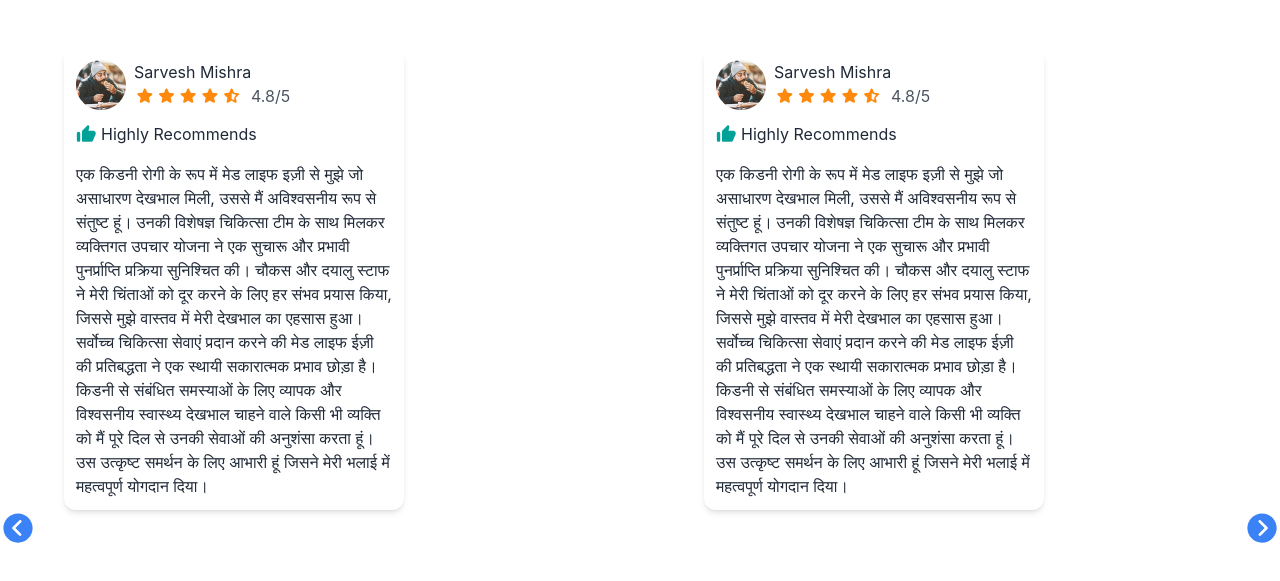
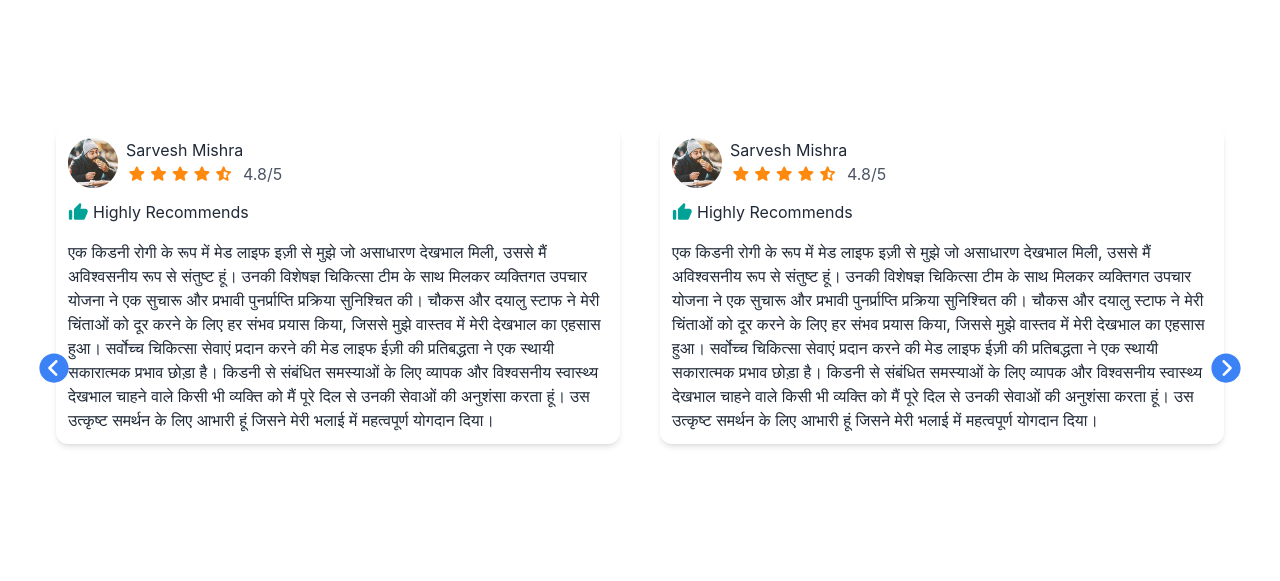
Before and after one commit to aakashk1905/medlifeFrontend, a React (Create React App) app: page /caurosel in a window 1280 px wide. Shown: the part 103-684 px from the top of the page. Built offline with nearby package versions, Linux system fonts and the light colour scheme.

Commit message:
responsive issue fixed in hero section

```diff
--- a/src/App.css
+++ b/src/App.css
@@ -1,4 +1,8 @@
-
+.swiper-slide{
+  /* width: fit-content !important; */
+  display: flex !important;
+  justify-content: center !important;
+}
 
 .App {
   text-align: center;
--- a/src/App.js
+++ b/src/App.js
@@ -31,6 +31,7 @@
 import Caurosel2 from "./Components/Caurosel2";
 import 'swiper/css';
 import 'swiper/css/navigation';
+import "./App.css"
 const queryClient = new QueryClient();
 function App() {
   return (
--- a/src/Components/Caurosel.jsx
+++ b/src/Components/Caurosel.jsx
@@ -10,7 +10,7 @@
 
 const Caurosel = () => {
     return (
-      <div className='flex items-center justify-center h-screen'>
+      <div className='flex items-center justify-center h-screen relative mx-9'>
           <Swiper slidesPerView={1}
           breakpoints={{
             768: {
@@ -32,8 +32,8 @@
           modules={[]} className="carousel">
 
         <SwiperSlide>
-        <div className='px-10 lg:px-16'>
-        <div className="bg-white w-[340px] h-auto p-3 rounded-xl shadow-md">
+        <div className='px-[20px]'>
+        <div className="bg-white w-full h-auto p-3 rounded-xl shadow-md">
             <div className="flex gap-2 mb-3">
               <img src={fbrev} alt=""/>
               <div>
@@ -76,8 +76,8 @@
         </SwiperSlide>
 
         <SwiperSlide>
-        <div className='px-10 lg:px-16'>
-        <div className="bg-white w-[340px] h-auto p-3 rounded-xl shadow-md">
+        <div className='px-[20px]'>
+        <div className="bg-white w-full h-auto p-3 rounded-xl shadow-md">
             <div className="flex gap-2 mb-3">
               <img src={fbrev} alt=""/>
               <div>
@@ -120,8 +120,8 @@
         </SwiperSlide>
 
         <SwiperSlide>
-        <div className='px-10 lg:px-16'>
-        <div className="bg-white w-[340px] h-auto p-3 rounded-xl shadow-md">
+        <div className='px-[20px]'>
+        <div className="bg-white w-full h-auto p-3 rounded-xl shadow-md">
             <div className="flex gap-2 mb-3">
               <img src={fbrev} alt=""/>
               <div>
@@ -164,8 +164,8 @@
         </SwiperSlide>
 
         <SwiperSlide>
-        <div className='px-10 lg:px-16'>
-        <div className="bg-white w-[340px] h-auto p-3 rounded-xl shadow-md">
+        <div className='px-[20px]'>
+        <div className="bg-white w-full h-auto p-3 rounded-xl shadow-md">
             <div className="flex gap-2 mb-3">
               <img src={fbrev} alt=""/>
               <div>
@@ -208,8 +208,8 @@
         </SwiperSlide>
 
         <SwiperSlide>
-        <div className='px-10 lg:px-16'>
-        <div className="bg-white w-[340px] h-auto p-3 rounded-xl shadow-md">
+        <div className='px-[20px]'>
+        <div className="bg-white w-full h-auto p-3 rounded-xl shadow-md">
             <div className="flex gap-2 mb-3">
               <img src={fbrev} alt=""/>
               <div>
@@ -253,7 +253,7 @@
 
         <SwiperSlide>
         <div className='px-10'>
-        <div className="bg-white w-[340px] h-auto p-3 rounded-xl shadow-md">
+        <div className="bg-white w-full h-auto p-3 rounded-xl shadow-md">
             <div className="flex gap-2 mb-3">
               <img src={fbrev} alt=""/>
               <div>
@@ -296,7 +296,7 @@
         </SwiperSlide>
 
 
-        <div className='bottom-56'>
+        <div className='absolute top-56 w-full z-10'>
         <Swipperbtn></Swipperbtn>
         </div>
       </Swiper>
--- a/src/Components/DiseasePages/AllDiseasePages/HerniaPage.jsx
+++ b/src/Components/DiseasePages/AllDiseasePages/HerniaPage.jsx
@@ -107,7 +107,7 @@
         diseaseName={diseaseContent[subDisease].parentDisease}
       ></DiseaseDoc>
       <ExploreMedLife content={diseaseContent[subDisease]}></ExploreMedLife>
-      <Experience></Experience>
+      {/* <Experience></Experience> */}
       <Patientslove></Patientslove>
       <AboutDisease content={diseaseContent[subDisease]}></AboutDisease>
       <Blogs></Blogs>
--- a/src/Components/DiseasePages/AllSections/DiseaseHeroSection.jsx
+++ b/src/Components/DiseasePages/AllSections/DiseaseHeroSection.jsx
@@ -34,8 +34,8 @@
           <li className="capitalize">{subDisease}</li>
         </ul>
       </div>
-      <div className="grid grid-cols-1 lg:grid-cols-3 gap-0 lg:gap-10 relative">
-      <div className="pt-4 pb-10 z-10 col-span-2">
+      <div className="grid grid-cols-1 lg:grid-cols-5 gap-0 lg:gap-10 relative">
+      <div className="pt-4 pb-10 z-10 col-span-3">
         {/* Main heading */}
         <h1 className="text-5xl text-gray-600 font-semibold mb-5">
           {content ? content.heroHeader : ""}
@@ -83,17 +83,17 @@
       </div>
 
       <img
-        className="hidden lg:flex absolute bottom-0 left-[600px] w-[350px]"
+        className="hidden xl:flex absolute bottom-0 left-[600px] w-[350px]"
         src={roundedShape}
         alt=""
       />
 
       {/* Right side image and bottom card */}
-      <div className="relative">
+      <div className="relative col-span-2">
         {/* hero image */}
         {/* <img className="w-full h-full" src="https://65d5d8fb8875068c49d425be--genuine-kulfi-2c5ab7.netlify.app/static/media/stomach-pain.dc3c833198638390b31f.png" alt="diseasePicture" /> */}
 
-        <div className="mt-1 lg:-mt-6">
+        <div className="mt-1 lg:-mt-6 flex md:justify-center lg:justify-end">
           <Form header={"Book Free Consultation"} />
         </div>
 
--- a/src/Components/Form.js
+++ b/src/Components/Form.js
@@ -153,7 +153,7 @@
   };
 
   return (
-    <div className="w-full shadow-lg rounded-3xl mb-3">
+      <div style={{maxWidth:"500px"}} className="w-full xl:w-11/12 shadow-lg rounded-3xl mb-3 ">
       <form
         onSubmit={handleSubmit}
         className="flex flex-col items-center gap-3 bg-white p-7 rounded-3xl w-full"
--- a/src/Components/Swipperbtn.jsx
+++ b/src/Components/Swipperbtn.jsx
@@ -8,6 +8,7 @@
     return (
         <div className='flex items-center justify-between'>
             <button className='' onClick={() => swipper.slidePrev()}><IoIosArrowDropleftCircle className='text-blue-500 text-4xl'></IoIosArrowDropleftCircle></button>
+
             <button onClick={() => swipper.slideNext()}><IoIosArrowDroprightCircle className='text-blue-500 text-4xl'></IoIosArrowDroprightCircle></button>
 
         </div>
```
